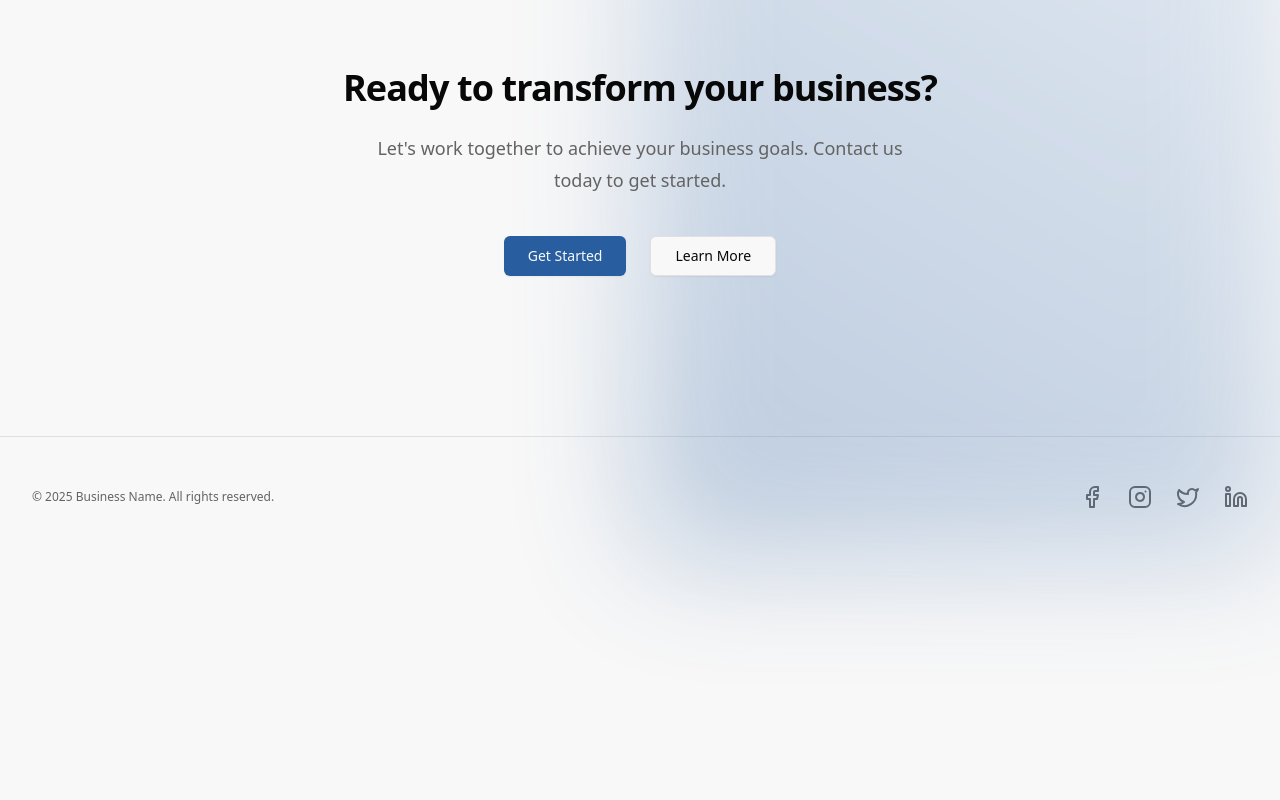
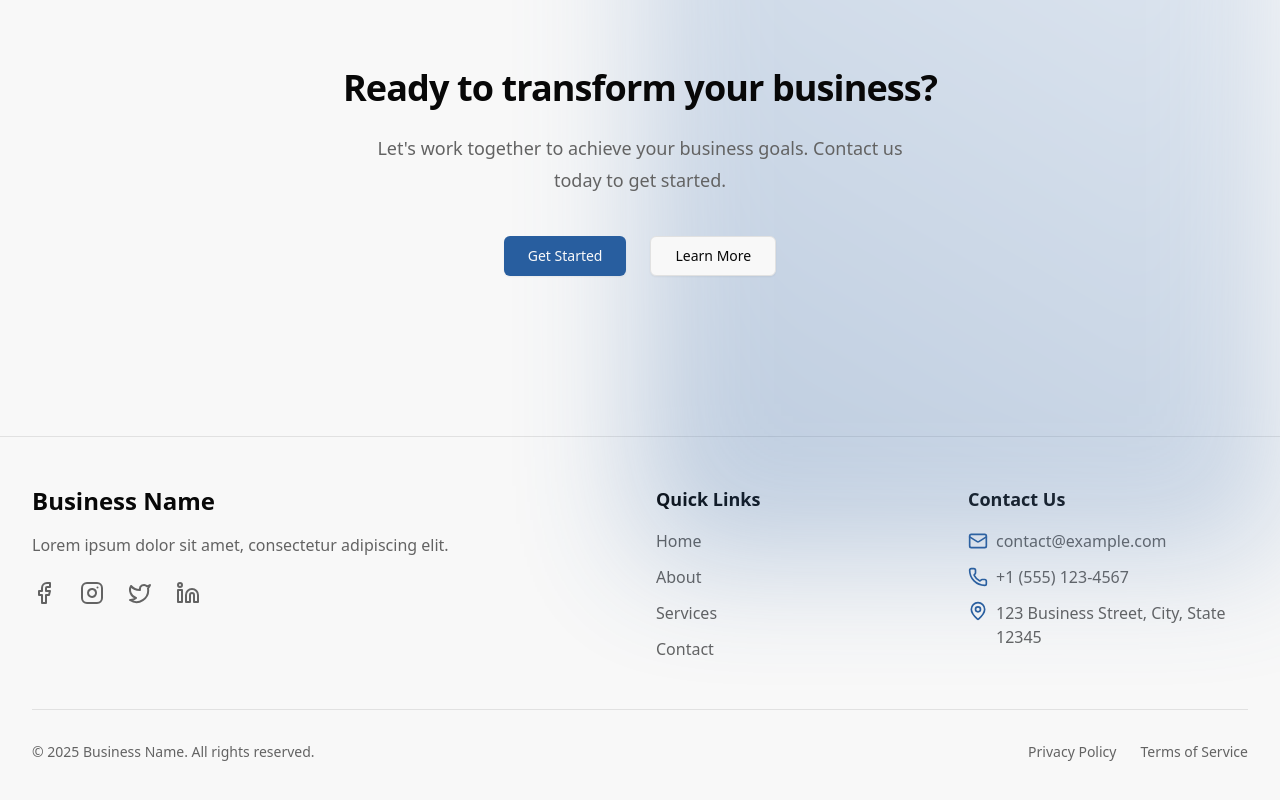
Before and after one commit to mandula-abhilash/business-template, a Next.js app in the folder frontend/: page / in a window 1280 px wide. Shown: the part 3174-3974 px from the top of the page. Before the commit the page ends 3732 px from the top, so only its background shows below. Built offline with nearby package versions, Linux system fonts and the light colour scheme.

Commit message:
Update footer with enhanced design

```diff
--- a/frontend/src/components/layout/footer.js
+++ b/frontend/src/components/layout/footer.js
@@ -1,46 +1,159 @@
 import Link from "next/link";
-import { Facebook, Twitter, Instagram, Linkedin } from "lucide-react";
+import {
+  Facebook,
+  Twitter,
+  Instagram,
+  Linkedin,
+  Mail,
+  Phone,
+  MapPin,
+} from "lucide-react";
 import { siteConfig } from "@/config/site";
 
 export function Footer() {
   return (
     <footer className="bg-background border-t">
-      <div className="mx-auto max-w-7xl px-6 py-12 md:flex md:items-center md:justify-between lg:px-8">
-        <div className="flex justify-center space-x-6 md:order-2">
-          <Link
+      <div className="mx-auto max-w-7xl px-6 py-12 lg:px-8">
+        <div className="grid grid-cols-1 gap-8 lg:grid-cols-4">
+          {/* Company Info */}
+          <div className="lg:col-span-2">
+            <Link href="/" className="text-2xl font-bold">
+              {siteConfig.name}
+            </Link>
+            <p className="mt-4 text-muted-foreground max-w-md">
+              {siteConfig.description}
+            </p>
+            <div className="mt-6 flex space-x-6">
+              <a
                 href={siteConfig.links.facebook}
-            className="text-muted-foreground hover:text-primary"
+                target="_blank"
+                rel="noopener noreferrer"
+                className="text-muted-foreground hover:text-primary transition-colors"
               >
                 <span className="sr-only">Facebook</span>
                 <Facebook className="h-6 w-6" />
-          </Link>
-          <Link
+              </a>
+              <a
                 href={siteConfig.links.instagram}
-            className="text-muted-foreground hover:text-primary"
+                target="_blank"
+                rel="noopener noreferrer"
+                className="text-muted-foreground hover:text-primary transition-colors"
               >
                 <span className="sr-only">Instagram</span>
                 <Instagram className="h-6 w-6" />
-          </Link>
-          <Link
+              </a>
+              <a
                 href={siteConfig.links.twitter}
-            className="text-muted-foreground hover:text-primary"
+                target="_blank"
+                rel="noopener noreferrer"
+                className="text-muted-foreground hover:text-primary transition-colors"
               >
                 <span className="sr-only">Twitter</span>
                 <Twitter className="h-6 w-6" />
-          </Link>
-          <Link
+              </a>
+              <a
                 href={siteConfig.links.linkedin}
-            className="text-muted-foreground hover:text-primary"
+                target="_blank"
+                rel="noopener noreferrer"
+                className="text-muted-foreground hover:text-primary transition-colors"
               >
                 <span className="sr-only">LinkedIn</span>
                 <Linkedin className="h-6 w-6" />
+              </a>
+            </div>
+          </div>
+
+          {/* Quick Links */}
+          <div>
+            <h3 className="text-lg font-semibold mb-4">Quick Links</h3>
+            <ul className="space-y-3">
+              <li>
+                <Link
+                  href="/"
+                  className="text-muted-foreground hover:text-primary transition-colors"
+                >
+                  Home
                 </Link>
+              </li>
+              <li>
+                <Link
+                  href="/about"
+                  className="text-muted-foreground hover:text-primary transition-colors"
+                >
+                  About
+                </Link>
+              </li>
+              <li>
+                <Link
+                  href="/services"
+                  className="text-muted-foreground hover:text-primary transition-colors"
+                >
+                  Services
+                </Link>
+              </li>
+              <li>
+                <Link
+                  href="/contact"
+                  className="text-muted-foreground hover:text-primary transition-colors"
+                >
+                  Contact
+                </Link>
+              </li>
+            </ul>
           </div>
-        <div className="mt-8 md:order-1 md:mt-0">
-          <p className="text-center text-xs leading-5 text-muted-foreground">
+
+          {/* Contact Info */}
+          <div>
+            <h3 className="text-lg font-semibold mb-4">Contact Us</h3>
+            <ul className="space-y-3">
+              <li className="flex items-center gap-2 text-muted-foreground">
+                <Mail className="h-5 w-5 text-primary" />
+                <a
+                  href={`mailto:${siteConfig.contact.email}`}
+                  className="hover:text-primary transition-colors"
+                >
+                  {siteConfig.contact.email}
+                </a>
+              </li>
+              <li className="flex items-center gap-2 text-muted-foreground">
+                <Phone className="h-5 w-5 text-primary" />
+                <a
+                  href={`tel:${siteConfig.contact.phone}`}
+                  className="hover:text-primary transition-colors"
+                >
+                  {siteConfig.contact.phone}
+                </a>
+              </li>
+              <li className="flex items-start gap-2 text-muted-foreground">
+                <MapPin className="h-5 w-5 text-primary flex-shrink-0" />
+                <span>{siteConfig.contact.address}</span>
+              </li>
+            </ul>
+          </div>
+        </div>
+
+        {/* Bottom Bar */}
+        <div className="mt-12 pt-8 border-t border-border">
+          <div className="flex flex-col items-center justify-between gap-4 sm:flex-row">
+            <p className="text-sm text-muted-foreground">
               &copy; {new Date().getFullYear()} {siteConfig.name}. All rights
               reserved.
             </p>
+            <div className="flex space-x-6 text-sm text-muted-foreground">
+              <Link
+                href="/privacy"
+                className="hover:text-primary transition-colors"
+              >
+                Privacy Policy
+              </Link>
+              <Link
+                href="/terms"
+                className="hover:text-primary transition-colors"
+              >
+                Terms of Service
+              </Link>
+            </div>
+          </div>
         </div>
       </div>
     </footer>
```
Lines whose indentation alone changed are shown as unchanged.
